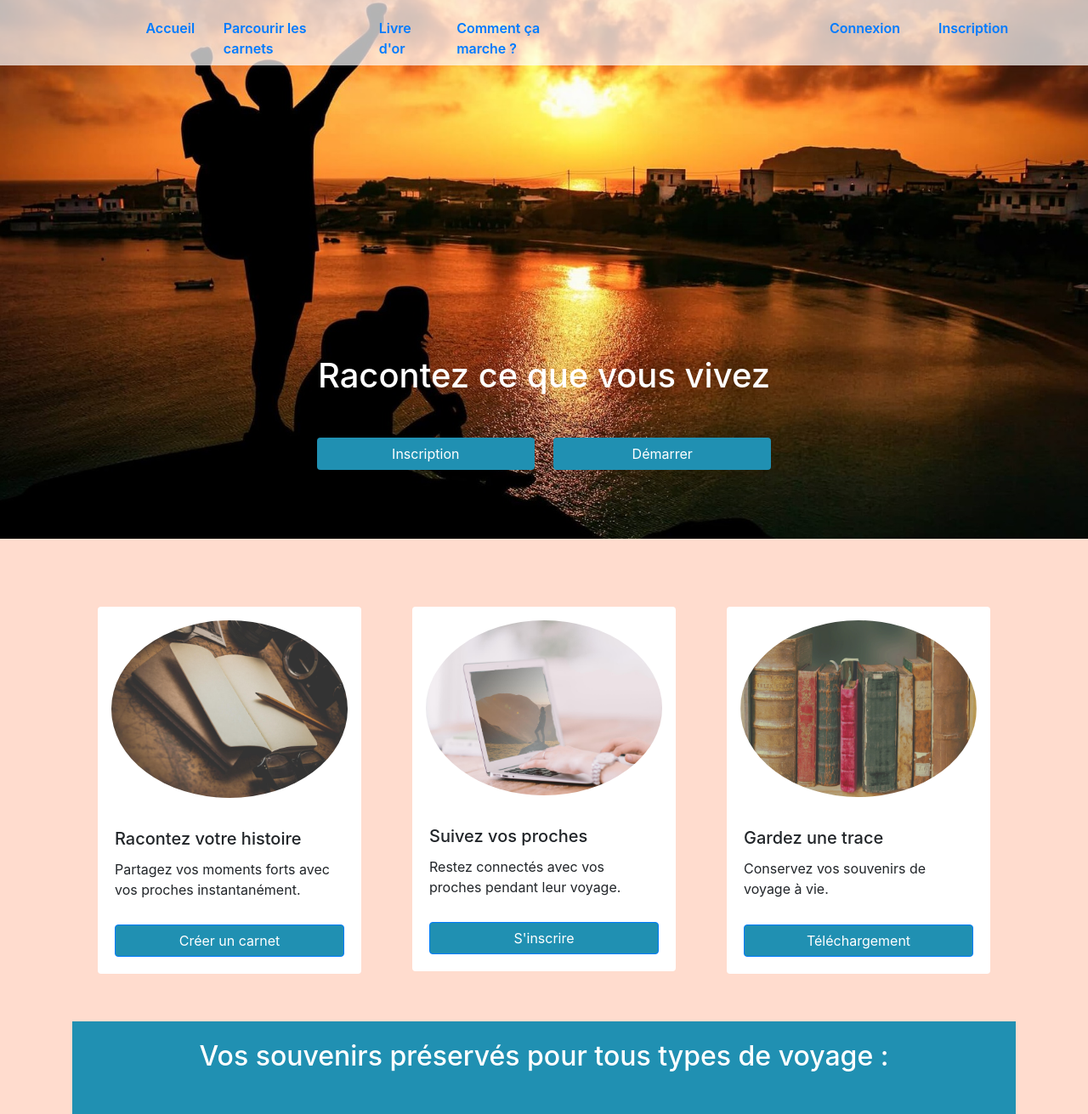
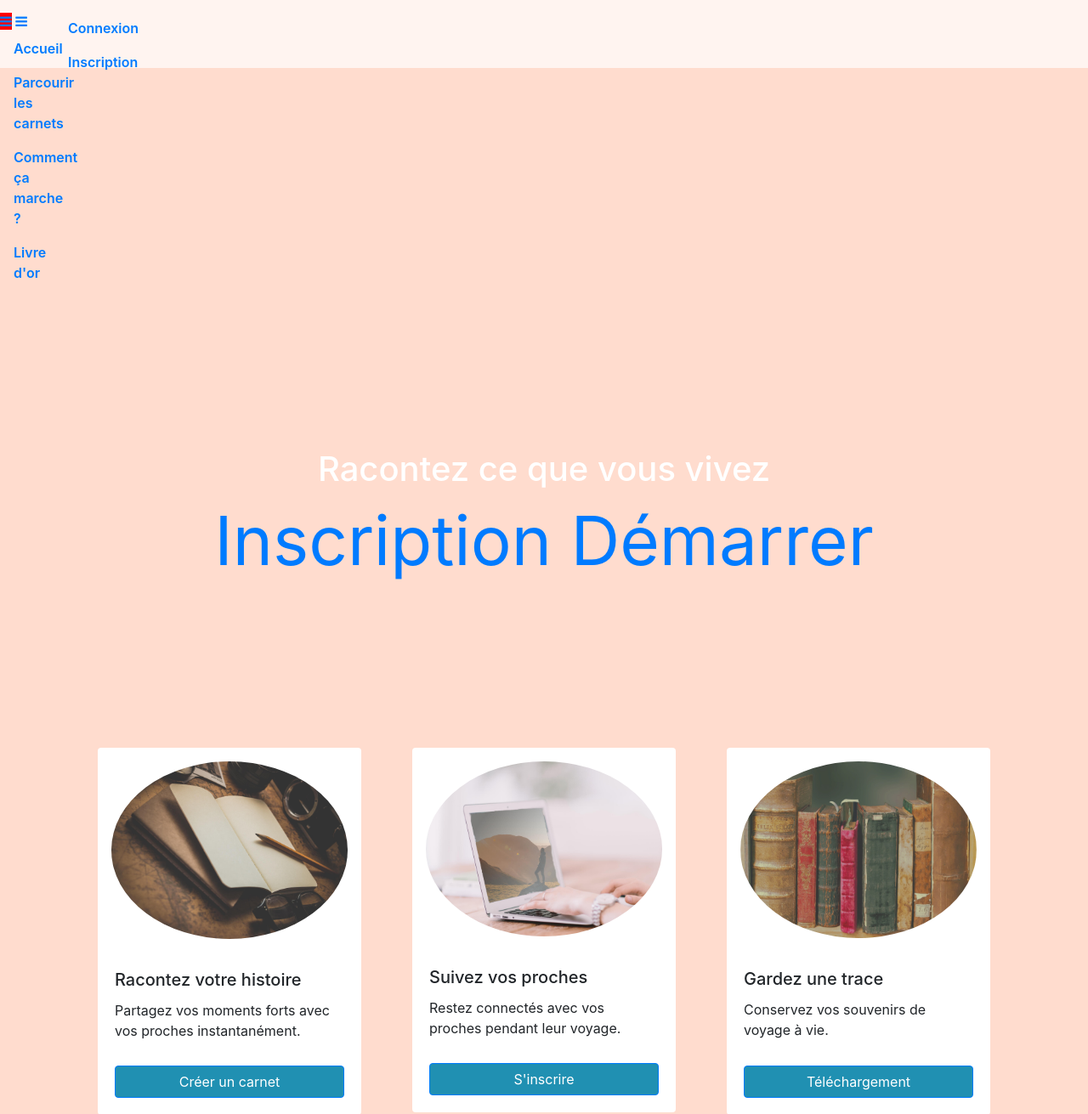
Before and after one commit to MrP84/ProjetCCI, a PHP site: page /index.php in a window 1280 px wide. Shown: the top 1311 px of the page at 85% size. Run offline with PHP 8.4, Linux system fonts and the light colour scheme.

Commit message:
ajout de certaines div pour gérer le RWD

```diff
--- a/tpl/layout.phtml
+++ b/tpl/layout.phtml
@@ -12,22 +12,37 @@
 </head>
 <body>
 
-<header <?=(isset($index) && $index)?'':'style="position: static"'?>>
+<header <?=(isset($index) && $index)?'style="height:100vh"':'style="position: static"'?>>
   <?php if (isset($index) && $index) :?>
-  <img src="img/accueil.jpg" alt="image d'accueil" title="banner" width="100%"/>
+  <div class="accueil"></div>
   <?php endif;?>
   <nav class="grid">
-    <!-- <figure class="g">
-      <img class="logo" src="img/logo.jpg" alt="logo" title="écrivez votre histoire"/>
-    </figure> -->
-    <div class="nav-item a"><a href="index.php" class="nav-link">Accueil</a></div>
-    <div class="nav-item b"><a href="#" class="nav-link">Parcourir les carnets</a></div>
-    <div class="nav-item c"><a href="#" class="nav-link">Comment ça marche ?</a></div>
-    <div class="nav-item d"><a href="#" class="nav-link">Livre d'or</a></div>
+    <div class="volet" id="voletFerme">
+      <div class="volet" id="volet">
+          <a href="#volet" class="burger" id="retour" style="background-color: red;"><i class="fa fa-bars" aria-hidden="true"></i></a>
+          <a href="#voletFerme" class="burger" id="aller"><i class="fa fa-bars" aria-hidden="true"></i></a>
+        <div class="fourFirst" id="fourFirst">
+          <div class="nav-item a">
+            <a href="<?=$path . '/';?>index.php" class="nav-link">Accueil</a>
+          </div>
+          <div class="nav-item b">
+            <a href="#" class="nav-link">Parcourir les carnets</a>
+          </div>
+          <div class="nav-item c">
+            <a href="#" class="nav-link">Comment ça marche ?</a>
+          </div>
+          <div class="nav-item d">
+            <a href="#" class="nav-link">Livre d'or</a>
+          </div>
+        </div>
+      </div>
+    </div>
 
     <?php if ((isset($index) && $index) && (empty($_SESSION))) :?>
-    <div class="nav-item f"><a href="login.php" class="nav-link">Connexion</a></div>
-    <div class="nav-item e"><a href="login.php" class="nav-link">Inscription</a></div>
+      <div class="twoLast">
+        <div class="nav-item f"><a href="login.php" class="nav-link">Connexion</a></div>
+        <div class="nav-item e"><a href="login.php" class="nav-link">Inscription</a></div>
+      </div>
     <?php endif;?>
 
     <?php if (!empty($_SESSION) && $_SESSION['logged']) :?>
@@ -49,7 +64,7 @@
           <ul id="displayMenu">
             <li><a href="./CRUD/editTripper.php">Editer mon profil <i class="fa fa-pencil" aria-hidden="true"></i></a></li>
             <li><a href="#">Voir mes carnets <i class="fa fa-eye" aria-hidden="true"></i></a></li>
-            <li class="logoutLink"><a href="logout.php">Déconnexion <i class="fa fa-sign-out"></i></a></li>
+            <li class="logoutLink"><a href="<?=$path . '/';?>logout.php">Déconnexion <i class="fa fa-sign-out"></i></a></li>
           </ul>
         </div>
       </div>
@@ -62,15 +77,15 @@
 
   <div class="title_group">
     <h1>Racontez ce que vous vivez</h1>
-    <div class="link_buttons">
-      <a href="login.php" class="btn">Inscription</a>
-      <a href="#" class="btn">Démarrer</a>
+    <div class="link_buttons" id="link_buttons">
+      <a href="login.php" class="headerButton">Inscription</a>
+      <a href="#" class="headerButton">Démarrer</a>
     </div>
   </div>
   <?php endif;?>
 </header>
 
-<main <?=(!isset($index) || !$index)?'style="position: static;"':'';?>>
+<main <?=(!isset($index) || !$index)?'style="position: relative;margin-top:80px"':'';?>>
   <div class="container" style="margin-top: 5rem;">
     <?php include($vue);?>
   </div>
@@ -81,6 +96,7 @@
   <script src="<?=$path;?>/public/js/jquery-ui.min.js" type="text/javascript"></script>
   <script src="<?=$path;?>/public/js/popper.min.js" type="text/javascript"></script>
   <script src="<?=$path;?>/public/js/bootstrap.min.js" type="text/javascript"></script>
+  <script type="text/javascript" src="<?=$path;?>/public/js/sha256.js"></script>
   <script type="text/javascript" src="<?=$path;?>/public/js/main.js"></script>
 </body>
 </html>
```
